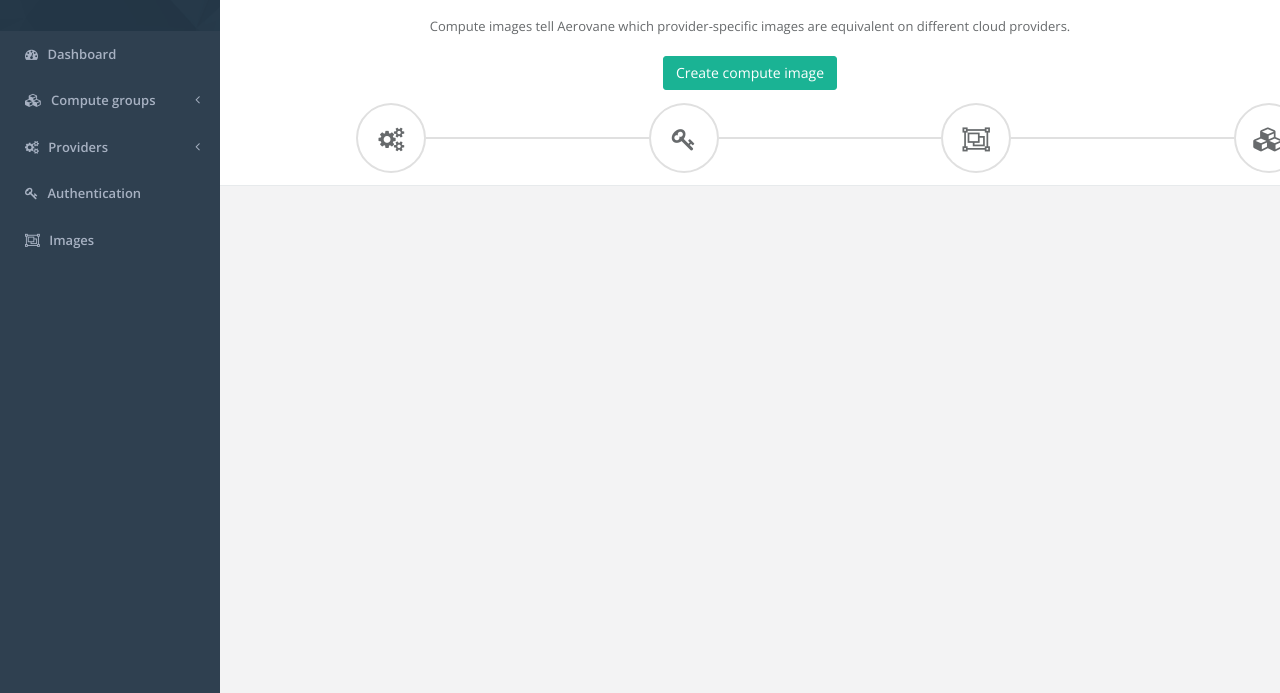
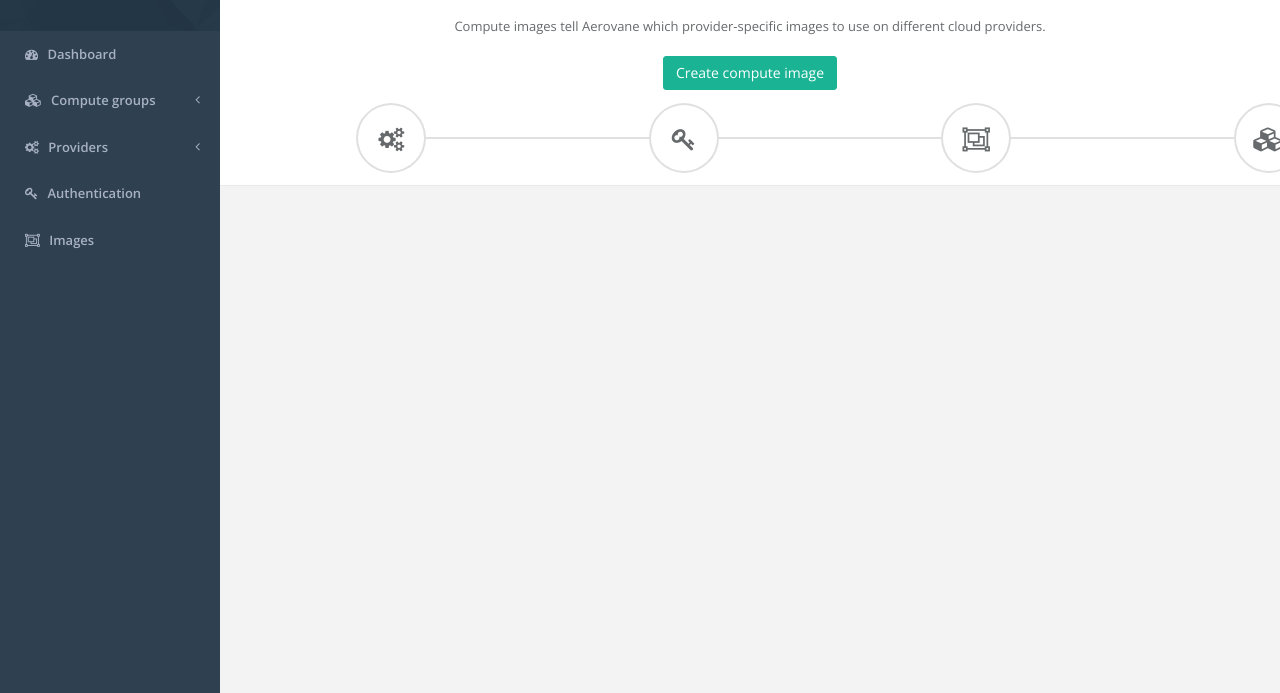
Before and after one commit to michaelstorm/aerovane, a Django app: template stratosphere/templates/stratosphere/setup/compute_image.html in a window 1280 px wide. Shown: the part 107-800 px from the top of the page. Run offline with Django 3.2, Linux system fonts and the light colour scheme; the template is opened without the code that fills it: most values are stand-ins (such as "Sample title", 1, 10 or a date in 2020); some libraries are stand-ins or nearby versions.

Commit message:
Adjust copy

```diff
--- a/stratosphere/templates/stratosphere/setup/compute_image.html
+++ b/stratosphere/templates/stratosphere/setup/compute_image.html
@@ -6,7 +6,7 @@
     <div class="row wrapper border-bottom white-bg page-heading">
         <div class="col-lg-12 animated fadeInLeft text-center setup-instructions">
             <h1>Let's create a compute image</h1>
-            <p class="description">Compute images tell Aerovane which provider-specific images are equivalent on different cloud providers.</p>
+            <p class="description">Compute images tell Aerovane which provider-specific images to use on different cloud providers.</p>
             <p><form action="/images/" method="GET"><button type="submit" class="btn btn-primary btn-large">Create compute image</button></form></p>
 
             {% include "stratosphere/setup/_progress_bar.html" %}
```
